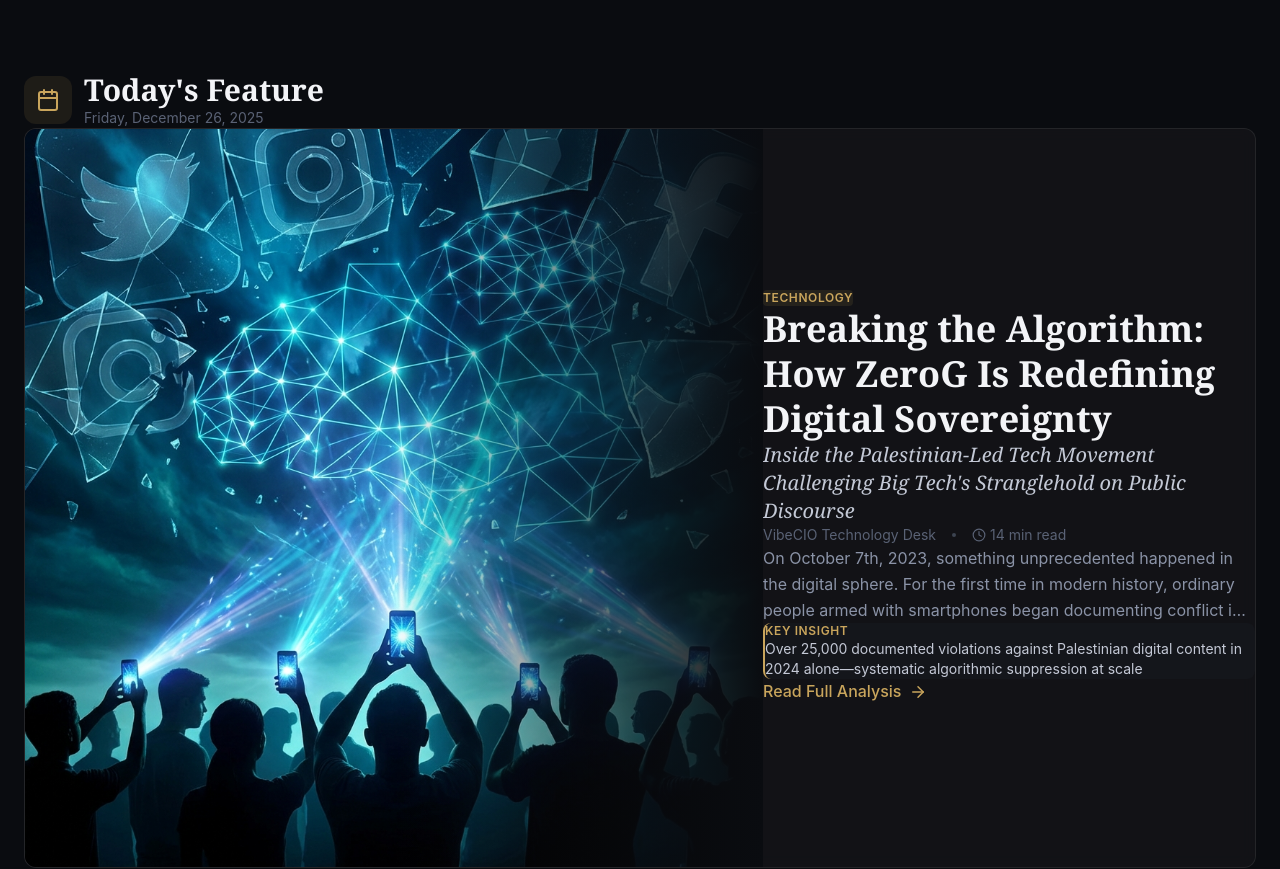
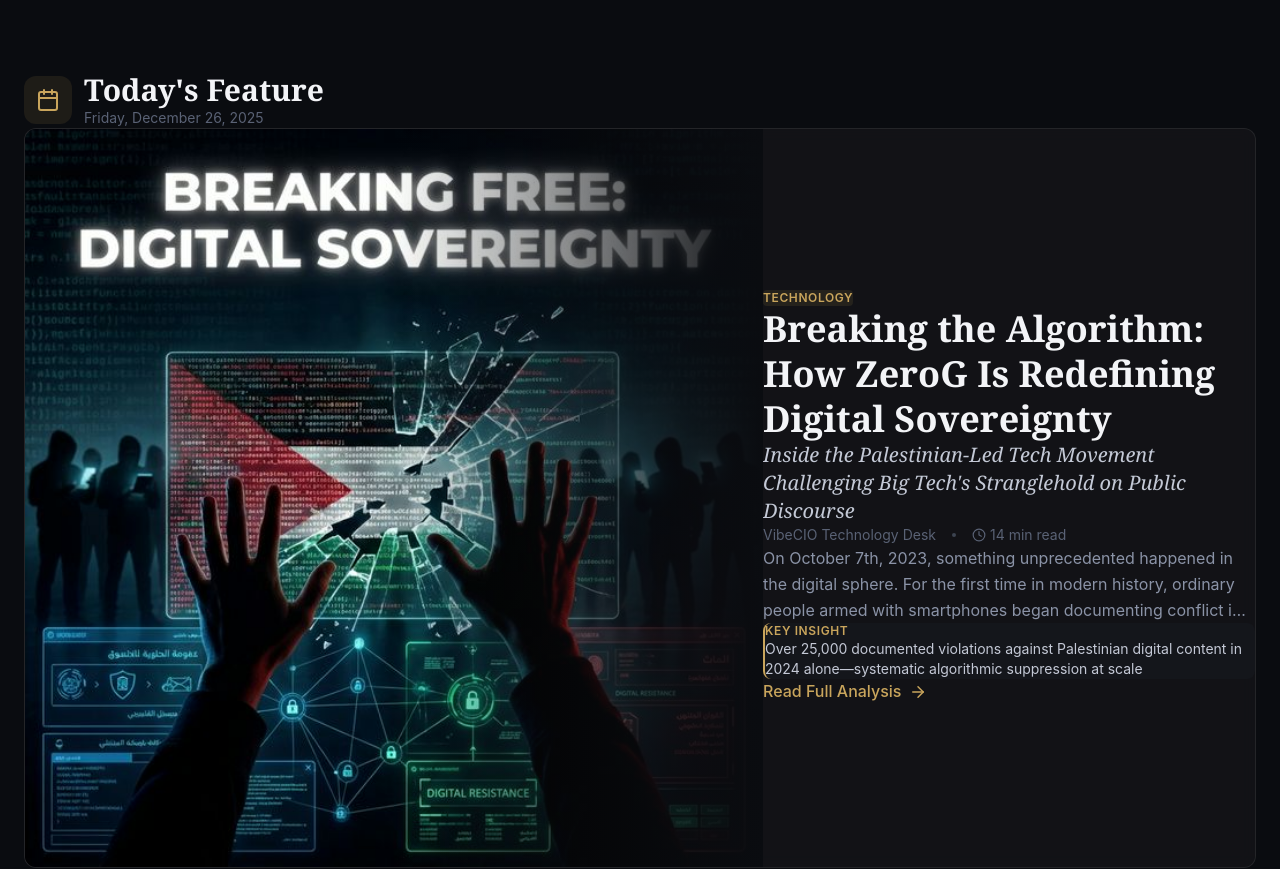
Before and after one commit to SamSnead85/vibecio, a React (Vite) app: page / in a window 1280 px wide. Shown: the part 820-1689 px from the top of the page. Built offline with nearby package versions, Linux system fonts and the light colour scheme.

Commit message:
feat: add dedicated article pages with shareable URLs and new ZeroG hero image

```diff
--- a/src/components/ArticleGrid.tsx
+++ b/src/components/ArticleGrid.tsx
@@ -1,11 +1,8 @@
 import { useState } from 'react';
+import { Link } from 'react-router-dom';
 import { BookOpen, Clock, ArrowRight, Layers, Play } from 'lucide-react';
 import { getArticlesByCategory } from '../data/content';
-import type { Article, ArticleCategory } from '../types';
-
-interface ArticleGridProps {
-    onReadArticle: (article: Article) => void;
-}
+import type { ArticleCategory } from '../types';
 
 const categories: { id: ArticleCategory | 'all'; label: string }[] = [
     { id: 'all', label: 'All' },
@@ -23,7 +20,7 @@
     insights: { gradient: 'from-amber-500/30 via-amber-600/20 to-transparent', glow: 'rgba(245, 158, 11, 0.3)' },
 };
 
-export default function ArticleGrid({ onReadArticle }: ArticleGridProps) {
+export default function ArticleGrid() {
     const [activeCategory, setActiveCategory] = useState<ArticleCategory | 'all'>('all');
     const filteredArticles = getArticlesByCategory(activeCategory);
 
@@ -68,9 +65,9 @@
 
                 {/* Featured Article - Cinematic Hero Style */}
                 {filteredArticles.length > 0 && filteredArticles[0].featured && (
-                    <div
-                        className="mb-12 netflix-card featured-cinematic rounded-2xl overflow-hidden cursor-pointer glow-accent group animate-fade-in-up"
-                        onClick={() => onReadArticle(filteredArticles[0])}
+                    <Link
+                        to={`/article/${filteredArticles[0].id}`}
+                        className="block mb-12 netflix-card featured-cinematic rounded-2xl overflow-hidden cursor-pointer glow-accent group animate-fade-in-up"
                     >
                         <div className="grid lg:grid-cols-2">
                             {/* Image - Cinematic Treatment */}
@@ -148,16 +145,16 @@
                                 </div>
                             </div>
                         </div>
-                    </div>
+                    </Link>
                 )}
 
                 {/* Articles Grid - Netflix Card Style */}
                 <div className="grid gap-6 md:grid-cols-2 lg:grid-cols-3">
                     {filteredArticles.slice(filteredArticles[0]?.featured ? 1 : 0).map((article, index) => (
-                        <article
+                        <Link
                             key={article.id}
-                            onClick={() => onReadArticle(article)}
-                            className="netflix-card glow-accent rounded-2xl overflow-hidden cursor-pointer stagger-item bg-[var(--color-zinc-900)]/60 backdrop-blur-sm border border-[var(--color-zinc-800)]/50"
+                            to={`/article/${article.id}`}
+                            className="block netflix-card glow-accent rounded-2xl overflow-hidden cursor-pointer stagger-item bg-[var(--color-zinc-900)]/60 backdrop-blur-sm border border-[var(--color-zinc-800)]/50"
                             style={{ animationDelay: `${index * 0.08}s` }}
                         >
                             {/* Article Image */}
@@ -225,7 +222,7 @@
                                     </div>
                                 </div>
                             </div>
-                        </article>
+                        </Link>
                     ))}
                 </div>
             </div>
--- a/src/components/DailyFeature.tsx
+++ b/src/components/DailyFeature.tsx
@@ -1,12 +1,8 @@
+import { Link } from 'react-router-dom';
 import { Calendar, ArrowRight, Clock, Layers } from 'lucide-react';
 import { getTodaysFeaturedArticle } from '../data/content';
-import type { Article } from '../types';
 
-interface DailyFeatureProps {
-    onReadArticle: (article: Article) => void;
-}
-
-export default function DailyFeature({ onReadArticle }: DailyFeatureProps) {
+export default function DailyFeature() {
     const featuredArticle = getTodaysFeaturedArticle();
     const today = new Date().toLocaleDateString('en-US', {
         weekday: 'long',
@@ -34,9 +30,9 @@
                 </div>
 
                 {/* Featured Article Card with Image */}
-                <div
-                    className="glass-card rounded-xl overflow-hidden cursor-pointer card-hover group animate-fade-in-up"
-                    onClick={() => onReadArticle(featuredArticle)}
+                <Link
+                    to={`/article/${featuredArticle.id}`}
+                    className="block glass-card rounded-xl overflow-hidden cursor-pointer card-hover group animate-fade-in-up"
                 >
                     <div className="grid lg:grid-cols-5 gap-0">
                         {/* Large Image Section */}
@@ -116,7 +112,7 @@
                             </div>
                         </div>
                     </div>
-                </div>
+                </Link>
             </div>
         </section>
     );
--- a/src/data/content.ts
+++ b/src/data/content.ts
@@ -297,7 +297,7 @@
         date: "2026-02-06",
         readTime: 14,
         featured: true,
-        image: "/images/zerog_digital_resistance.png",
+        image: "/images/zerog_digital_sovereignty.png",
         insights: [
             "Over 25,000 documented violations against Palestinian digital content in 2024 alone—systematic algorithmic suppression at scale",
             "ZeroG's 'Sovereign Communities' architecture lets users program their own algorithms, choosing what content rises to the top based on their values—not corporate profit motives",
--- a/src/pages/Home.tsx
+++ b/src/pages/Home.tsx
@@ -8,14 +8,12 @@
 import Newsletter from '../components/Newsletter';
 import CoverStoryModal from '../components/CoverStoryModal';
 import LeaderModal from '../components/LeaderModal';
-import ArticleModal from '../components/ArticleModal';
 import { coverStory, leaders, transformationSpotlight } from '../data/content';
-import type { Leader, Article } from '../types';
+import type { Leader } from '../types';
 
 export default function Home() {
     const [isCoverStoryOpen, setIsCoverStoryOpen] = useState(false);
     const [selectedLeader, setSelectedLeader] = useState<Leader | null>(null);
-    const [selectedArticle, setSelectedArticle] = useState<Article | null>(null);
 
     return (
         <>
@@ -27,10 +25,10 @@
             </div>
 
             {/* Today's Featured Article */}
-            <DailyFeature onReadArticle={(article) => setSelectedArticle(article)} />
+            <DailyFeature />
 
             {/* Deep Dive Articles Grid - Primary Content */}
-            <ArticleGrid onReadArticle={(article) => setSelectedArticle(article)} />
+            <ArticleGrid />
 
             {/* Featured CIO Leaders */}
             <CIOLeaderboard
@@ -54,12 +52,6 @@
                 isOpen={selectedLeader !== null}
                 onClose={() => setSelectedLeader(null)}
             />
-
-            <ArticleModal
-                article={selectedArticle}
-                isOpen={selectedArticle !== null}
-                onClose={() => setSelectedArticle(null)}
-            />
         </>
     );
 }
```
Also changed, not shown: public/images/zerog_digital_sovereignty.png (added).
